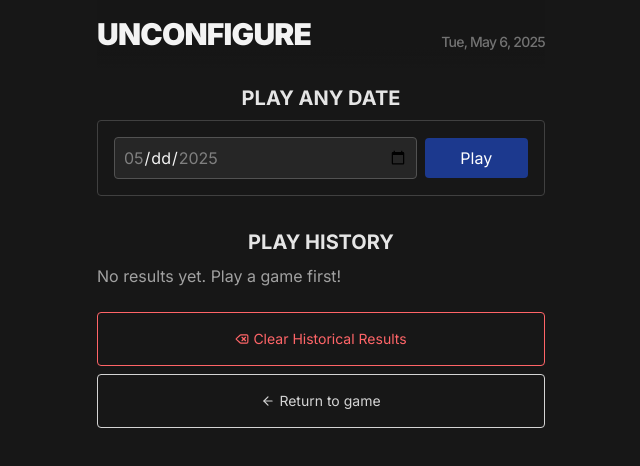
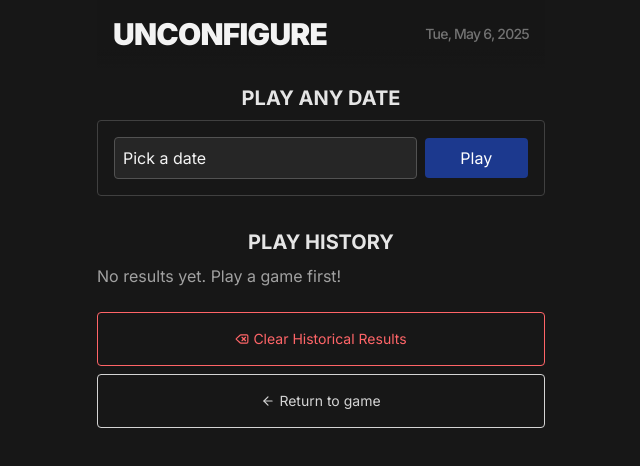
Before and after one commit to jacobthomasjohnson/unconfigure, a Next.js app: page /results in a window 1280 px wide. Shown: the top 466 px of the page, without its empty margins (319-959 px from the left). Built offline with nearby package versions, Linux system fonts and the light colour scheme; no server answers; the database is empty.

Commit message:
Added play any date feature. Changed share link to share result (copy result). Added border for pass/fail on previous results. Added 'pick a date' text for date picker. Updated dynamic date changing in header for when playing past games.

```diff
--- a/app/GamePage.js
+++ b/app/GamePage.js
@@ -311,6 +311,7 @@ export default function UnorderPage() {
 
       {showContent && (
         <div className='min-h-full flex flex-col transition-colors'>
+          <Header currentDate={today} />
           <div id='hud' className='fixed top-1/2 left-1/2 -translate-x-1/2 -translate-y-1/2 pointer-events-none text-neutral-200 bg-[#222222] border-[#333333] rounded-md z-10 p-4 opacity-0 transition-opacity text-lg whitespace-nowrap w-auto max-w-[90vw]' />
           <div className='grow'>
             <motion.div animate={flash ? { x: [0, -8, 8, -8, 0] } : {}} transition={{ duration: 0.15 }}>
--- /dev/null
+++ b/app/components/DateSelector.js
@@ -0,0 +1,58 @@
+'use client'
+
+import { useState } from 'react'
+import { DayPicker } from 'react-day-picker'
+import 'react-day-picker/dist/style.css'
+
+export default function DateSelector({ selectedDate, setSelectedDate, minDate, maxDate }) {
+      const [open, setOpen] = useState(false)
+
+      const handleDayClick = (day) => {
+            setSelectedDate(day.toISOString().split('T')[0])
+            setOpen(false)
+      }
+
+      return (
+            <div className="relative">
+                  <button
+                        onClick={() => setOpen(!open)}
+                        className="w-full p-2 bg-neutral-800 text-neutral-100 border border-neutral-600 rounded text-left"
+                  >
+                        {selectedDate ? selectedDate : 'Pick a date'}
+                  </button>
+
+                  {open && (
+                        <div className="absolute top-full left-0 z-10 bg-neutral-900 p-2 mt-2 rounded border border-neutral-600 shadow-lg">
+                              <DayPicker
+                                    mode="single"
+                                    numberOfMonths={1}
+                                    selected={selectedDate ? new Date(selectedDate) : undefined}
+                                    onDayClick={handleDayClick}
+                                    disabled={[
+                                          {
+                                                before: new Date(minDate),
+                                                after: new Date(maxDate),
+                                          },
+                                    ]}
+                                    captionLayout="dropdown"
+                                    classNames={{
+                                          caption: 'text-neutral-200',
+                                          day: 'text-neutral-100',
+                                          selected: 'bg-blue-200 text-neutral-900',
+                                          today: 'bg-green-800 rounded-md text-white',
+                                          disabled: 'text-neutral-500',
+                                          outside: 'text-neutral-500',
+                                          head: 'text-neutral-300',
+                                          head_row: 'flex justify-between',
+                                          head_cell: 'text-neutral-300 font-semibold',
+                                          nav_button: 'text-neutral-300 hover:text-white',
+                                          nav_button_disabled: 'text-neutral-500',
+                                          nav_button: 'text-neutral-300 hover:bg-neutral-700 rounded p-1',
+                                          nav_icon: 'w-2 h-2', // size of the arrow SVGs
+                                    }}
+                              />
+                        </div>
+                  )}
+            </div>
+      )
+}
--- a/app/components/Header.js
+++ b/app/components/Header.js
@@ -2,12 +2,16 @@
 
 import { useState, useEffect, useRef } from 'react'
 
-export default function Header() {
+export default function Header({ currentDate = null }) {
   const headerRef = useRef(null)
   const [headerHeight, setHeaderHeight] = useState(0)
   const [howToPlayOpen, setHowToPlayOpen] = useState(false)
 
-  const today = new Date().toLocaleDateString('en-US', {
+  const dateToUse = currentDate
+    ? new Date(currentDate)
+    : new Date()
+
+  const formattedDate = dateToUse.toLocaleDateString('en-US', {
     weekday: 'short',
     month: 'short',
     day: 'numeric',
@@ -34,15 +38,15 @@ export default function Header() {
     <>
       <header
         ref={headerRef}
-        className='fixed z-[1000] top-0 left-1/2 -translate-x-1/2 flex flex-col justify-center items-start w-full max-w-md mx-auto py-4'
+        className='fixed z-[1000] top-0 left-1/2 -translate-x-1/2 flex flex-col justify-center items-start w-full max-w-md mx-auto p-4'
         style={{
           backgroundImage: `linear-gradient(to bottom, #161616 0%, #161616 70%, rgba(16,16,16,0) 100%)`
         }}
       >
-        <h1 className='text-3xl tracking-tight font-black flex items-end justify-between w-full'>
+        <h1 className='text-3xl tracking-tight font-black flex items-center justify-between w-full'>
           UNCONFIGURE
           <span className='text-neutral-500 font-medium text-sm ml-2'>
-            {today}
+            {formattedDate}
           </span>
         </h1>
       </header>
--- a/app/layout.js
+++ b/app/layout.js
@@ -1,16 +1,14 @@
 import './globals.css'
-import Header from './components/Header'
 
 export const metadata = {
   title: 'Unconfigure - Reorder it',
   description: 'A game where you guess the correct order of items'
 }
 
-export default function RootLayout ({ children }) {
+export default function RootLayout({ children }) {
   return (
     <html lang='en'>
-      <body className={`antialiased overflow-auto h-[100svh]`}>
-        <Header />
+      <body className='antialiased overflow-auto h-[100svh]'>
         <div className='flex flex-col px-4'>{children}</div>
       </body>
     </html>
--- a/app/results/page.js
+++ b/app/results/page.js
@@ -6,9 +6,11 @@ import {
   ArrowLeft, LucideDelete, Calendar, Copy, ReplyAll, Delete
 } from 'lucide-react'
 
+import Header from '@/components/Header'
 import { supabase } from '@/lib/supabaseClient'
 import { getOrCreateAnonId } from '@/utils/userId'
 import { useRouter } from 'next/navigation'
+import DateSelector from '@/components/DateSelector'
 
 export default function ResultsPage() {
   const [entries, setEntries] = useState([])
@@ -137,18 +139,23 @@ export default function ResultsPage() {
 
   return (
     <div className='w-full max-w-md mx-auto h-full flex flex-col'>
+      <Header />
       <h1 className='text-xl text-center mb-2 mt-4 text-neutral-200 font-bold'>PLAY ANY DATE</h1>
-
       <div className='border border-neutral-700 p-4 rounded mb-8'>
         <div className='flex gap-2 items-center'>
-          <input
-            type='date'
-            className='p-2 rounded grow bg-neutral-800 text-neutral-100 border border-neutral-600'
-            value={selectedDate}
-            onChange={e => setSelectedDate(e.target.value)}
-            min="2025-05-21"
-            max={new Date().toISOString().split('T')[0]}
-          />
+          <div className='relative grow'>
+            <div className='relative grow'>
+              <DateSelector
+                selectedDate={selectedDate}
+                setSelectedDate={setSelectedDate}
+                minDate="2025-05-21"
+                maxDate={new Date().toISOString().split('T')[0]}
+              />
+
+            </div>
+
+          </div>
+
           <button
             onClick={handlePlayDate}
             disabled={isLoading}
@@ -158,9 +165,7 @@ export default function ResultsPage() {
           </button>
         </div>
       </div>
-
       <h1 className='text-xl text-center mb-2 text-neutral-200 font-bold'>PLAY HISTORY</h1>
-
       {entries.length === 0 ? (
         <p className='text-neutral-400'>No results yet. Play a game first!</p>
       ) : (
@@ -239,9 +244,7 @@ export default function ResultsPage() {
           )
         })
       )}
-
       <div className='grow'></div>
-
       <div className='w-full flex flex-col gap-2 my-6'>
         {showConfirmClear && (
           <div className='fixed top-1/2 left-1/2 -translate-x-1/2 -translate-y-1/2 w-full max-w-md flex-col gap-4 p-4 border-y border-red-300 rounded bg-neutral-900 mb-2'>
@@ -264,7 +267,6 @@ export default function ResultsPage() {
             </div>
           </div>
         )}
-
         <button
           onClick={() => setShowConfirmClear(true)}
           className='flex items-center gap-1 justify-center text-sm text-red-400 border border-red-400 p-4 rounded hover:text-red-300 hover:border-red-300 transition'
@@ -272,7 +274,6 @@ export default function ResultsPage() {
           <LucideDelete width={14} height={14} />
           Clear Historical Results
         </button>
-
         <Link href='/'>
           <button className='flex items-center justify-center gap-1 w-full text-sm text-neutral-300 border border-neutral-300 p-4 rounded hover:text-neutral-100 hover:border-neutral-100 transition'>
             <ArrowLeft width={14} height={14} />
--- a/package.json
+++ b/package.json
@@ -18,6 +18,7 @@
         "motion": "^12.12.1",
         "next": "15.3.0",
         "react": "^19.0.0",
+        "react-day-picker": "^9.7.0",
         "react-dom": "^19.0.0",
         "supabase": "^2.23.4",
         "uuid": "^11.1.0",
```
Also changed, not shown: app/components/datepicker.css (added, +32 -0 lines), app/globals.css (line endings or trailing spaces), 1 other file (tests, documents, lock files or other folders).
